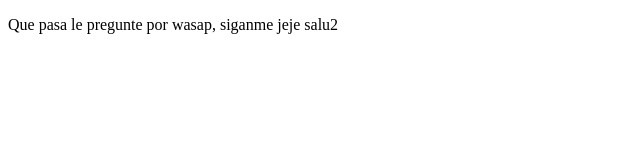
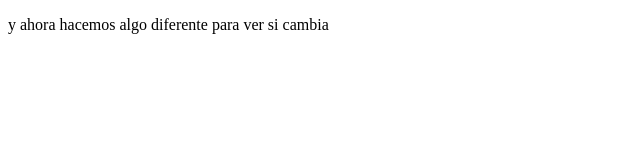
Before and after one commit to Jswears/Demo, a plain HTML site: page index.html in a window 1280 px wide. Shown: the full height of the page, 0-640 px from the left. Drawn offline with Linux system fonts and the light colour scheme.

Commit message:
nuevos cambios

```diff
--- a/index.html
+++ b/index.html
@@ -4,11 +4,11 @@
     <meta charset="UTF-8">
     <meta http-equiv="X-UA-Compatible" content="IE=edge">
     <meta name="viewport" content="width=device-width, initial-scale=1.0">
-    <title>Hola mundo que paha</title>
+    <title>Hola mundo soy vegeta777</title>
 </head>
 <body>
-   <p>
-    Que pasa le pregunte por wasap, siganme jeje salu2
-   </p>
+<p>
+y ahora hacemos algo diferente para ver si cambia
+</p>
 </body>
 </html>
```
